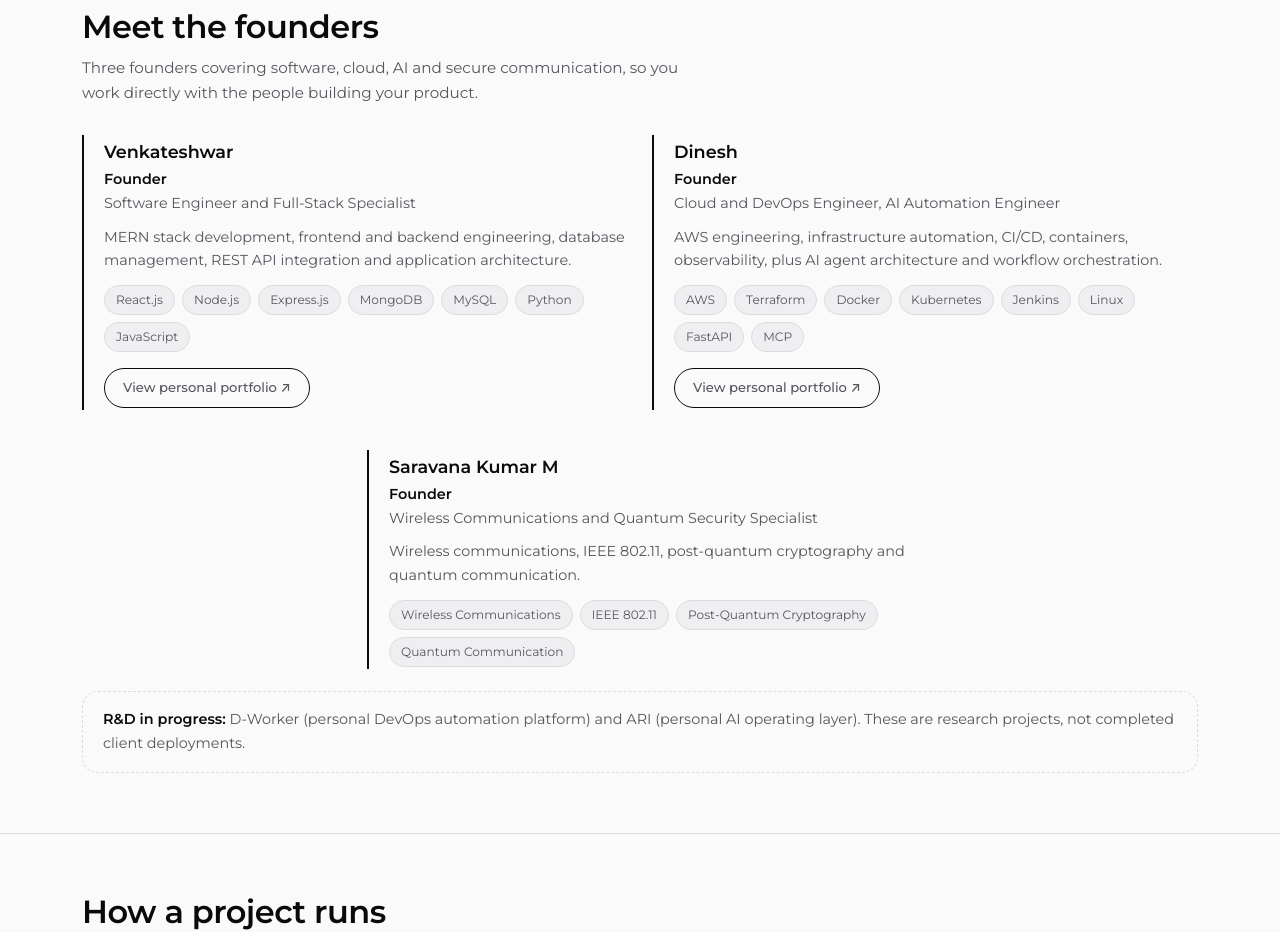
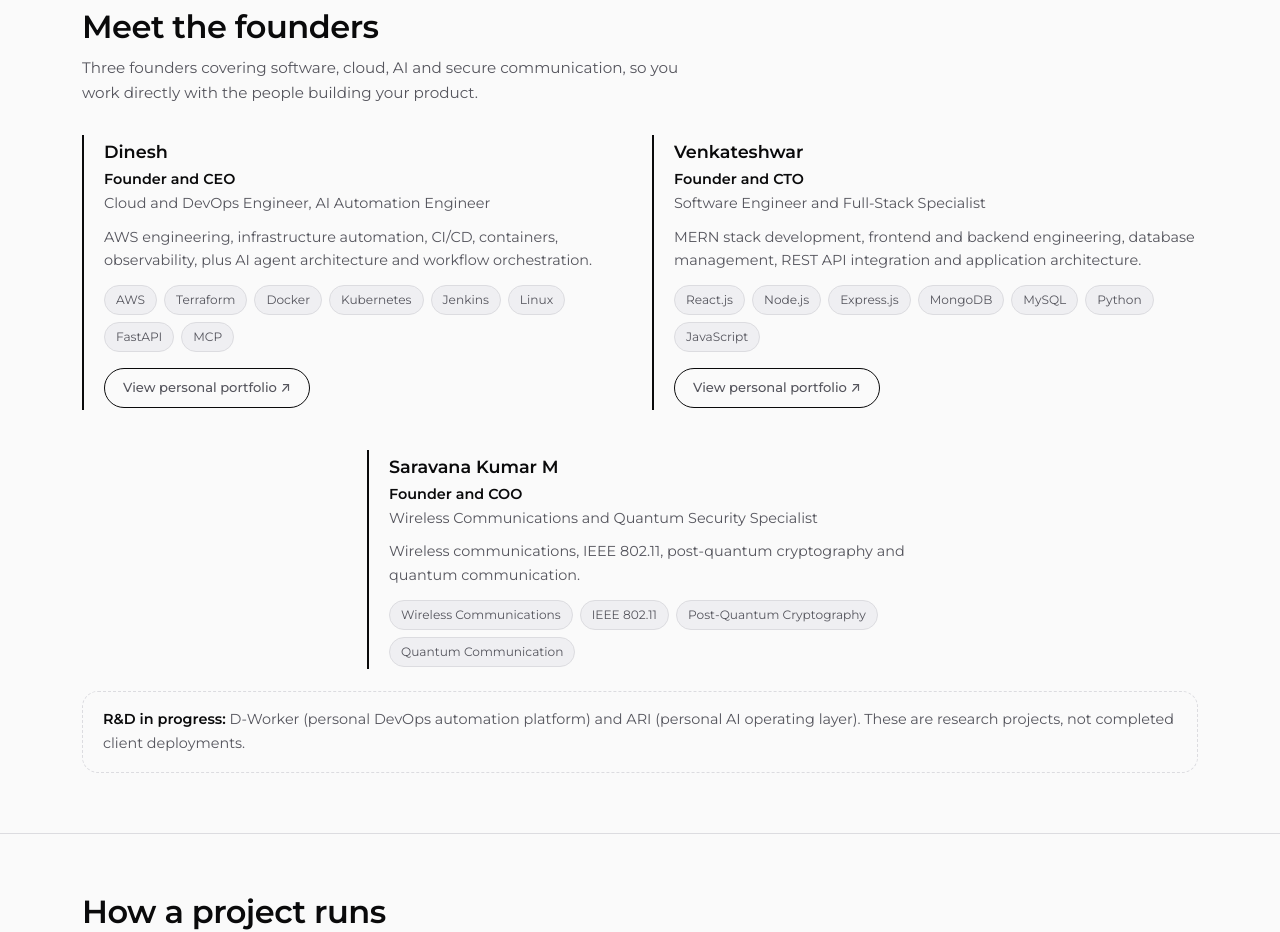
Before and after one commit to ThulixLabs/thulixlabs-portfolio, a plain HTML site: page index.html in a window 1280 px wide. Shown: the part 2000-2932 px from the top of the page. Drawn offline with Linux system fonts and the light colour scheme.

Commit message:
Add files via upload

```diff
--- a/index.html
+++ b/index.html
@@ -163,6 +163,9 @@ ol.steps b{font-weight:600}
 [hidden]{display:none!important}
 .inq .fa{margin-bottom:6px}
 #cp{margin-top:14px}
+.row .person:nth-child(1){order:2}
+.row .person:nth-child(2){order:1}
+.row .person:nth-child(3){order:3}
 </style>
 </head>
 <body>
@@ -212,9 +215,9 @@ ol.steps b{font-weight:600}
 <h2>Meet the founders</h2>
 <p class="sub">Three founders covering software, cloud, AI and secure communication, so you work directly with the people building your product.</p>
 <div class="row">
-<div class="person"><h3>Venkateshwar</h3><div class="role"><b class="fd">Founder</b><br>Software Engineer and Full-Stack Specialist</div><p>MERN stack development, frontend and backend engineering, database management, REST API integration and application architecture.</p><div class="chips"><span>React.js</span><span>Node.js</span><span>Express.js</span><span>MongoDB</span><span>MySQL</span><span>Python</span><span>JavaScript</span></div><p style="margin:16px 0 0"><a class="btn pf" href="https://golden-ganache-ec0cbe.netlify.app/" target="_blank" rel="noopener">View personal portfolio ↗</a></p></div>
-<div class="person"><h3>Dinesh</h3><div class="role"><b class="fd">Founder</b><br>Cloud and DevOps Engineer, AI Automation Engineer</div><p>AWS engineering, infrastructure automation, CI/CD, containers, observability, plus AI agent architecture and workflow orchestration.</p><div class="chips"><span>AWS</span><span>Terraform</span><span>Docker</span><span>Kubernetes</span><span>Jenkins</span><span>Linux</span><span>FastAPI</span><span>MCP</span></div><p style="margin:16px 0 0"><a class="btn pf" href="https://dineshkannan.cloud/" target="_blank" rel="noopener">View personal portfolio ↗</a></p></div>
-<div class="person"><h3>Saravana Kumar M</h3><div class="role"><b class="fd">Founder</b><br>Wireless Communications and Quantum Security Specialist</div><p>Wireless communications, IEEE 802.11, post-quantum cryptography and quantum communication.</p><div class="chips"><span>Wireless Communications</span><span>IEEE 802.11</span><span>Post-Quantum Cryptography</span><span>Quantum Communication</span></div></div>
+<div class="person"><h3>Venkateshwar</h3><div class="role"><b class="fd">Founder and CTO</b><br>Software Engineer and Full-Stack Specialist</div><p>MERN stack development, frontend and backend engineering, database management, REST API integration and application architecture.</p><div class="chips"><span>React.js</span><span>Node.js</span><span>Express.js</span><span>MongoDB</span><span>MySQL</span><span>Python</span><span>JavaScript</span></div><p style="margin:16px 0 0"><a class="btn pf" href="https://golden-ganache-ec0cbe.netlify.app/" target="_blank" rel="noopener">View personal portfolio ↗</a></p></div>
+<div class="person"><h3>Dinesh</h3><div class="role"><b class="fd">Founder and CEO</b><br>Cloud and DevOps Engineer, AI Automation Engineer</div><p>AWS engineering, infrastructure automation, CI/CD, containers, observability, plus AI agent architecture and workflow orchestration.</p><div class="chips"><span>AWS</span><span>Terraform</span><span>Docker</span><span>Kubernetes</span><span>Jenkins</span><span>Linux</span><span>FastAPI</span><span>MCP</span></div><p style="margin:16px 0 0"><a class="btn pf" href="https://dineshkannan.cloud/" target="_blank" rel="noopener">View personal portfolio ↗</a></p></div>
+<div class="person"><h3>Saravana Kumar M</h3><div class="role"><b class="fd">Founder and COO</b><br>Wireless Communications and Quantum Security Specialist</div><p>Wireless communications, IEEE 802.11, post-quantum cryptography and quantum communication.</p><div class="chips"><span>Wireless Communications</span><span>IEEE 802.11</span><span>Post-Quantum Cryptography</span><span>Quantum Communication</span></div></div>
 </div>
 <div class="note"><b style="color:var(--tx)">R&D in progress:</b> D-Worker (personal DevOps automation platform) and ARI (personal AI operating layer). These are research projects, not completed client deployments.</div>
 </div></section>
```
